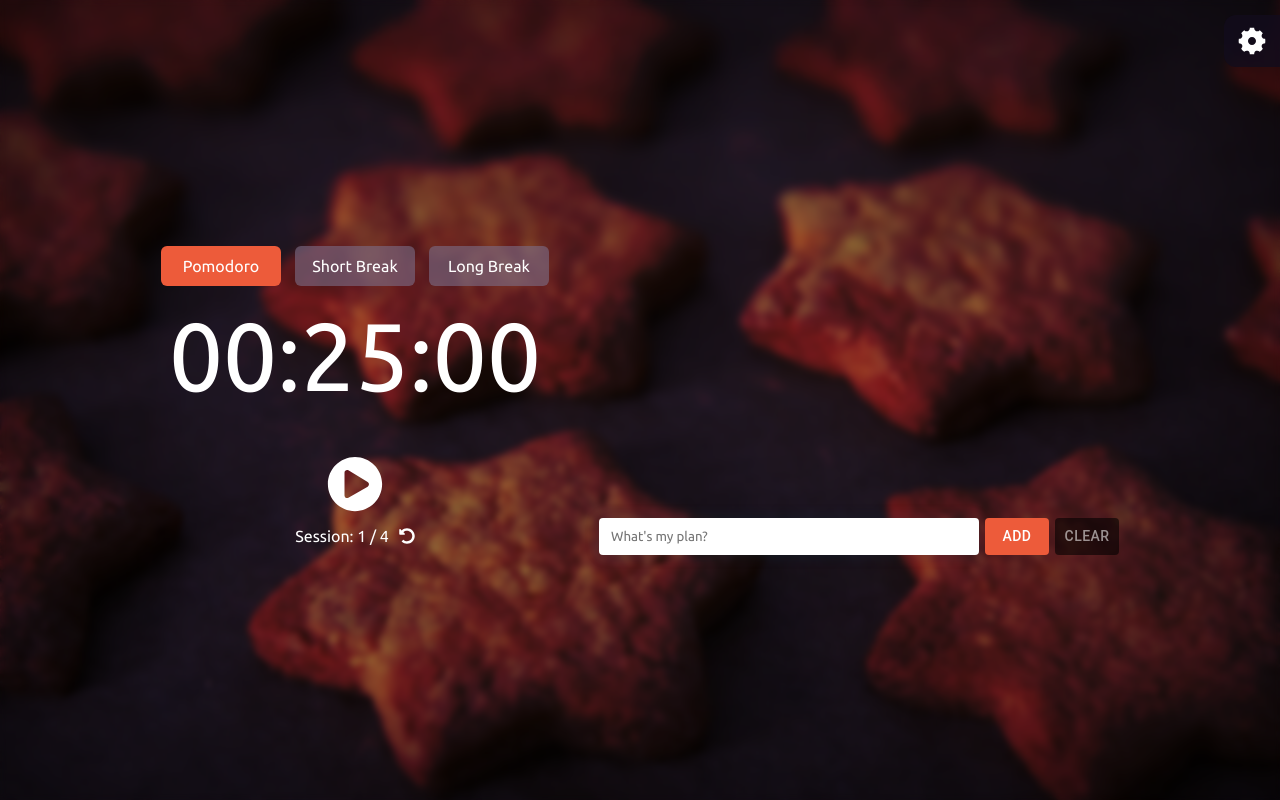
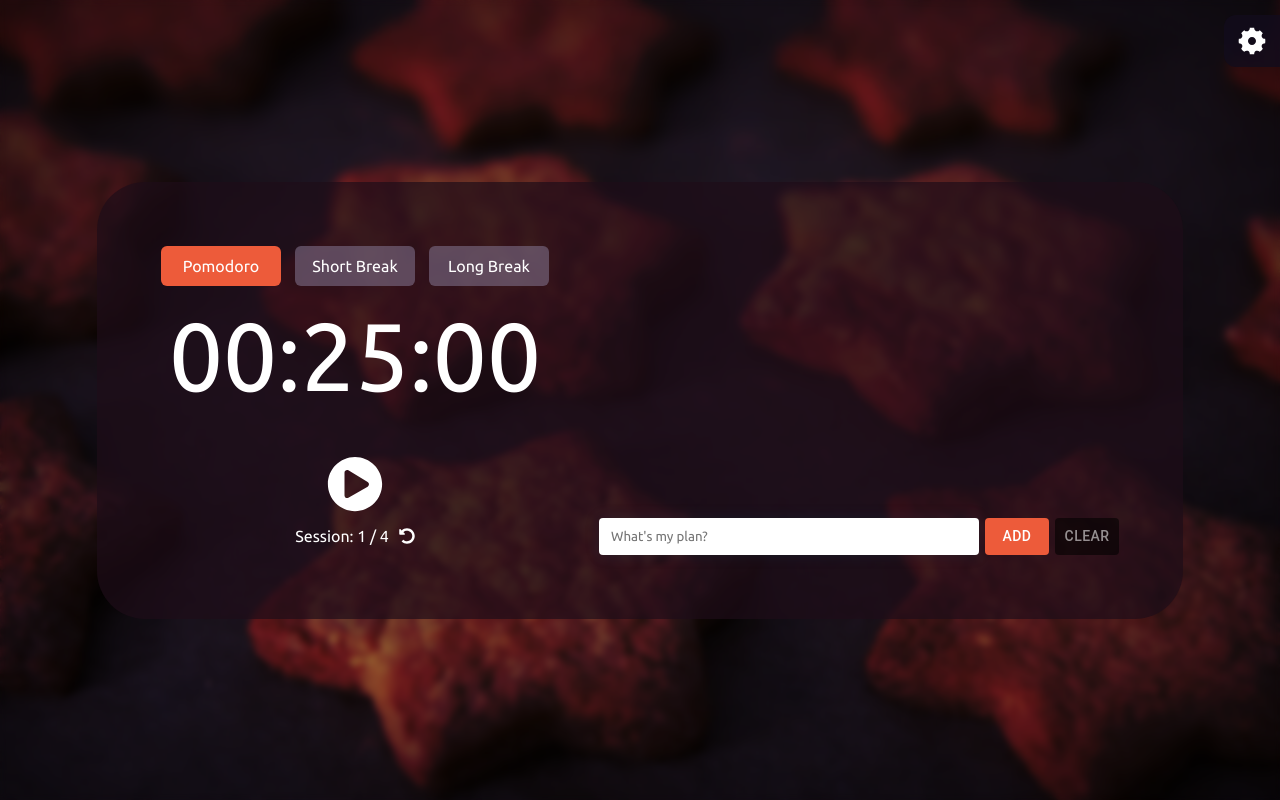
Before and after one commit to jbilee/palmodoro, a React (Vite) app: page / in a window 1280 px wide. Built offline with nearby package versions, Linux system fonts and the light colour scheme.

Commit message:
feat: Add background color to widget container

```diff
--- a/src/App.tsx
+++ b/src/App.tsx
@@ -68,6 +68,13 @@ const Wrapper = styled.div`
   display: flex;
   flex-direction: column;
   gap: 50px;
+  padding: 1rem;
+  border-radius: 1rem;
+  background-color: rgba(31, 13, 25, 0.7);
+  @media (min-width: 750px) {
+    padding: 4rem;
+    border-radius: 3rem;
+  }
   @media (min-width: 1200px) {
     flex-direction: row;
   }
--- a/src/components/Layout.tsx
+++ b/src/components/Layout.tsx
@@ -29,10 +29,10 @@ const Foreground = styled.div`
   padding: 54px 24px 0;
   backdrop-filter: blur(3px);
   -webkit-backdrop-filter: blur(3px);
-  height: inherit;
   @media (min-width: 600px) {
     padding: 0;
-    place-content: center center;
+    place-content: center;
+    height: inherit;
   }
 `;
 
```
